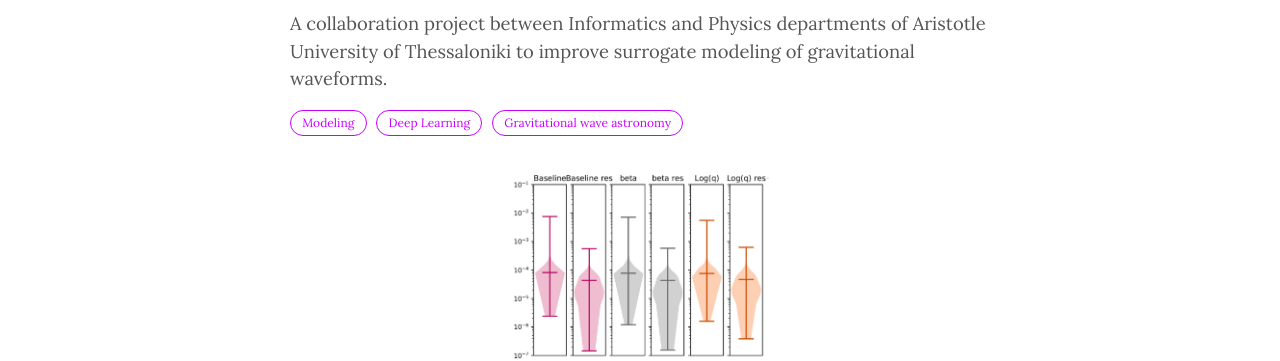
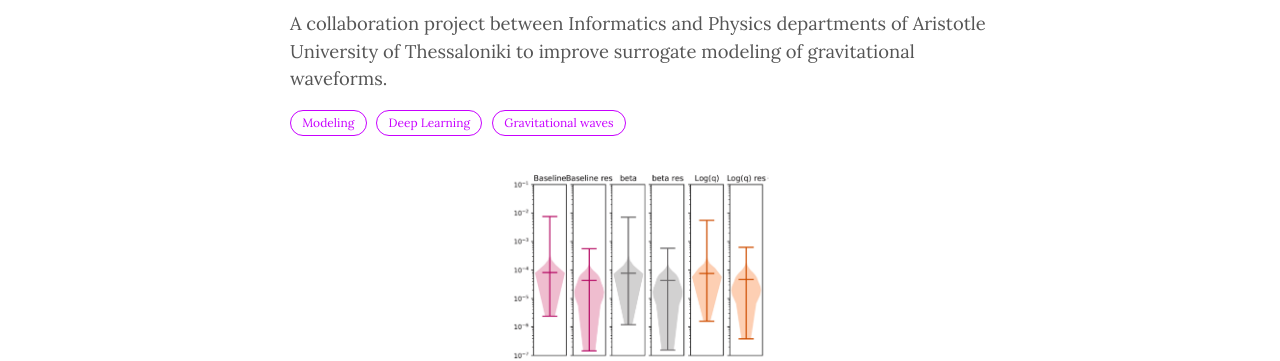
Before and after one commit to sfragkoul/sfragkoul.github.io, a Jekyll site: the page built from _projects/1.surrogate_model.md, in a window 1280 px wide. Shown: the part 207-568 px from the top of the page. Built offline with Jekyll 4.4.1, drawn with Linux system fonts in a browser that asks for light colours.

Commit message:
Update 1.surrogate_model.md

```diff
--- a/_projects/1.surrogate_model.md
+++ b/_projects/1.surrogate_model.md
@@ -7,7 +7,7 @@
 tags:
   - Modeling
   - Deep Learning
-  - Gravitational wave astronomy
+  - Gravitational waves
 
 description: >
   A collaboration project between Informatics and Physics departments of Aristotle University of Thessaloniki to improve surrogate modeling of gravitational waveforms.
```
